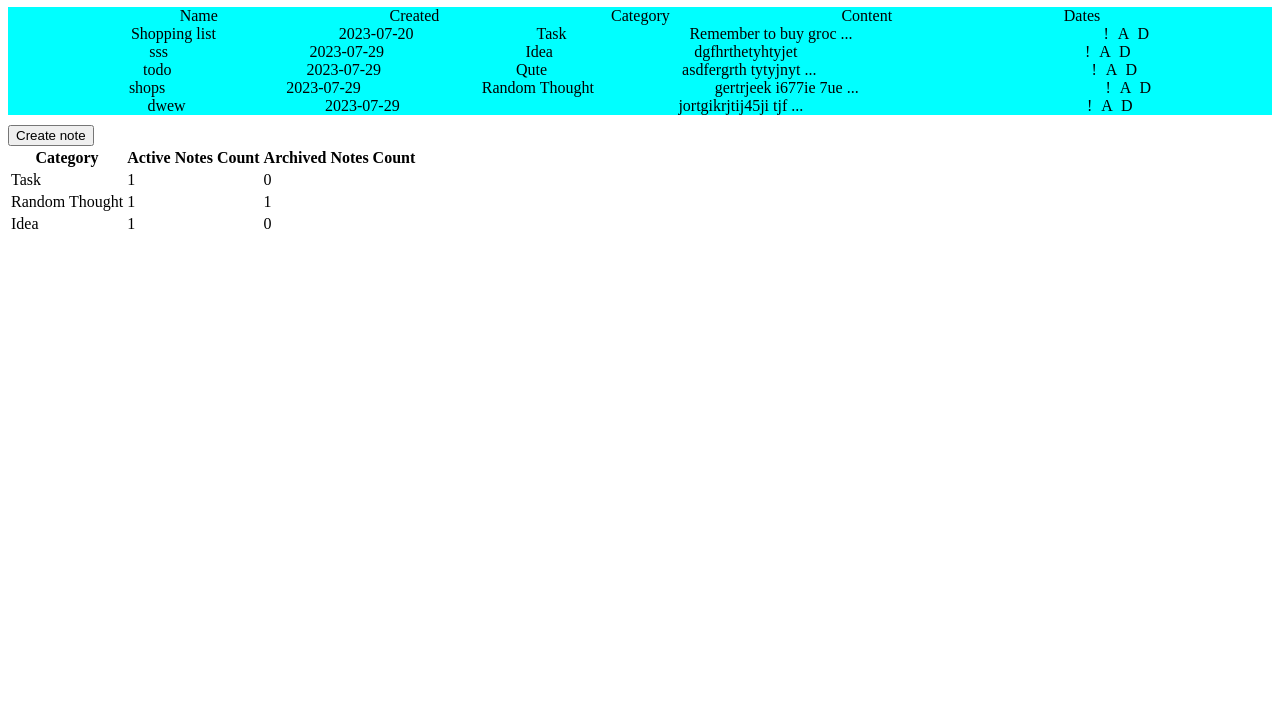
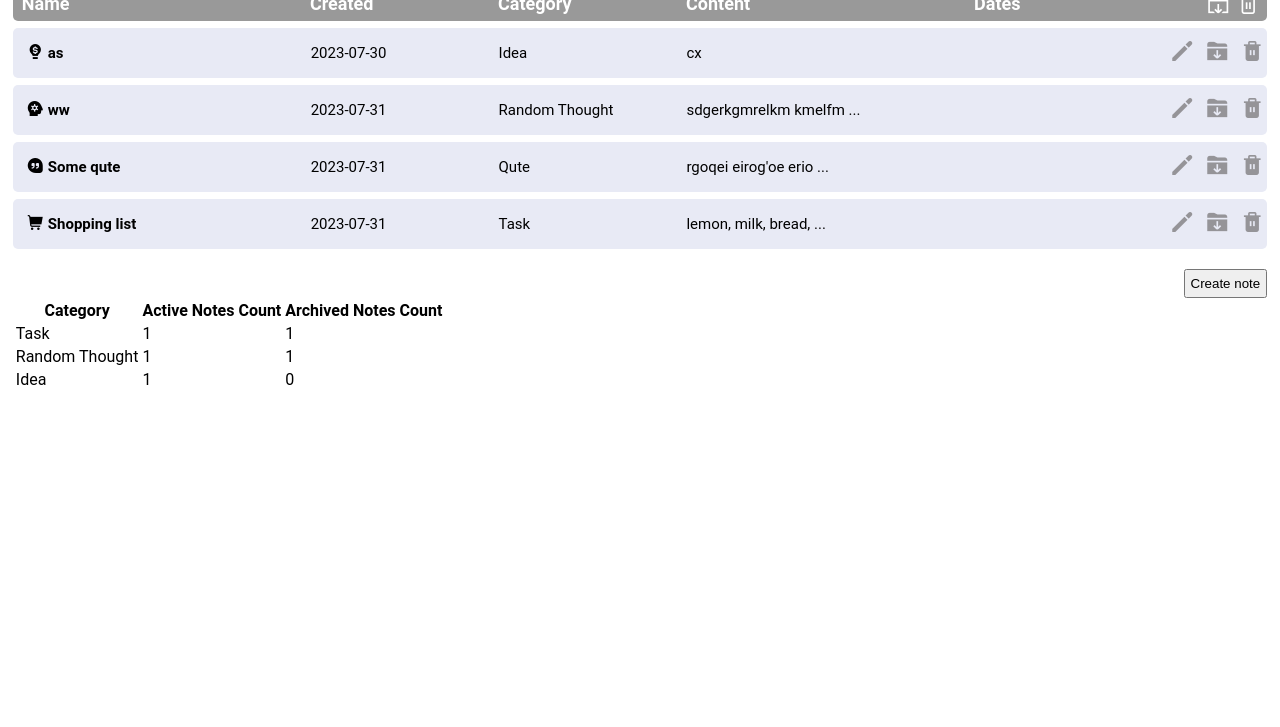
Before and after one commit to vadimdk/js-notes-app, a website with bundled scripts: page index.html in a window 1280 px wide. Shown: the part 73-800 px from the top of the page. Built offline with nearby package versions, Linux system fonts and the light colour scheme; data requests are answered from the project's data file.

Commit message:
add icons

```diff
--- a/db.json
+++ b/db.json
@@ -1,13 +1,5 @@
 {
   "notesData": [
-    {
-      "id": 1,
-      "name": "Shopping list",
-      "createdAt": "2023-07-20T00:00:00.000Z",
-      "content": "Remember to buy groceries.",
-      "category": "Task",
-      "archived": false
-    },
     {
       "id": 2,
       "name": "Todo list",
@@ -17,36 +9,44 @@
       "archived": true
     },
     {
-      "name": "sss",
+      "name": "as",
       "category": "Idea",
-      "content": "dgfhrthetyhtyjet",
+      "content": "cx",
       "archived": false,
-      "createdAt": "2023-07-29T12:00:41.158Z",
-      "id": 3
+      "createdAt": "2023-07-30T10:56:22.565Z",
+      "id": 7
     },
     {
-      "name": "todo",
-      "category": "Qute",
-      "content": "asdfergrth  tytyjnyt yjtyjty 20.03.2022",
-      "archived": false,
-      "createdAt": "2023-07-29T12:01:27.800Z",
-      "id": 4
+      "name": "Todo",
+      "category": "Task",
+      "content": "ewjfh jwefhoi weifhoi;3 iwrhf'o3wef iwerhfoi34ql iwoewrhofq",
+      "archived": true,
+      "createdAt": "2023-07-30T17:23:45.494Z",
+      "id": 11
     },
     {
-      "name": "shops",
+      "name": "ww",
       "category": "Random Thought",
-      "content": "gertrjeek i677ie 7uejw454jkkydfgghkjyil jr8l77ir",
+      "content": "sdgerkgmrelkm kmelfmelr;s.d",
       "archived": false,
-      "createdAt": "2023-07-29T12:12:04.932Z",
-      "id": 5
+      "createdAt": "2023-07-31T08:31:11.428Z",
+      "id": 12
     },
     {
-      "name": "dwew",
-      "category": "",
-      "content": "jortgikrjtij45ji tjfgiorm rjgoirk orjg45iorj rtijg'iotr trifjo;rt tiorjhorit ithjtor; rtohjrtohjortojgorihjlgorwi ijg rihjiotr irhgotir riohgrnvfjkgr;",
+      "name": "Some qute",
+      "category": "Qute",
+      "content": "rgoqei eirog'oe eriojgp'oe ",
       "archived": false,
-      "createdAt": "2023-07-29T12:24:39.285Z",
-      "id": 6
+      "createdAt": "2023-07-31T10:14:09.968Z",
+      "id": 13
+    },
+    {
+      "name": "Shopping list",
+      "category": "Task",
+      "content": "lemon, milk, bread, oats, tomatos, apples",
+      "archived": false,
+      "createdAt": "2023-07-31T10:43:10.884Z",
+      "id": 14
     }
   ]
 }
--- a/formHandlers/createNote.js
+++ b/formHandlers/createNote.js
@@ -4,7 +4,7 @@ const contentField = document.getElementById("content");
 
 let dataObj = {
   name: "",
-  category: "",
+  category: "Task",
   content: ""
 };
 
@@ -24,14 +24,13 @@ const sendData = async () => {
   }
 
   try {
-    const post = await fetch("http://localhost:4001/notesData", {
-      method: "post",
+     await fetch("http://localhost:4001/notesData", {
+      method: "POST",
       headers: {
         "Content-Type": "application/json",
       },
       body: JSON.stringify(data),
     });
-    // const result = await post.json()
   } catch (error) {
     console.log('error', error)
   }
--- /dev/null
+++ b/helpers/apiHandlers.js
@@ -0,0 +1,33 @@
+async function handleDeleteNote(id) {
+  try {
+    await fetch(`http://localhost:4001/notesData/${id}`, {
+      method: "DELETE",
+      headers: {
+        "Content-Type": "application/json"
+      }
+    });
+  } catch (error) {
+    console.log("error", error);
+  }
+}
+
+
+
+async function handleArchiveNote(id) {
+  console.log("id", id);
+  try {
+    await fetch(`http://localhost:4001/notesData/${id}`, {
+      method: "PATCH",
+      headers: {
+        "Content-Type": "application/json"
+      },
+      body: JSON.stringify({
+        archived: true
+      })
+    });
+  } catch (error) {
+    console.log("error", error);
+  }
+}
+
+export { handleDeleteNote, handleArchiveNote };
--- a/helpers/helperFunc.js
+++ b/helpers/helperFunc.js
@@ -1,14 +1,27 @@
 function cutLongString(str) {
-    if (str.length < 20) {
-        return str
-    }
-    const cutedStr = `${str.slice(0, 20)} ...`
-    return cutedStr
+  if (str.length < 20) {
+    return str;
+  }
+  const cutedStr = `${str.slice(0, 20)} ...`;
+  return cutedStr;
 }
 
 function extractDates(content) {
-    const dateRegex = /\d{1,2}\/\d{1,2}\/\d{4}/g;
-    return content.match(dateRegex) || [];
+  const dateRegex = /\d{1,2}\/\d{1,2}\/\d{4}/g;
+  return content.match(dateRegex) || [];
+}
+
+function handleIconToShow(category) {
+  switch (category) {
+    case "Qute":
+      return `<i class="fi fi-sr-comment-quote"></i>`;
+    case "Random Thought":
+      return `<i class="fi fi-ss-head-side-thinking"></i>`;
+    case "Idea":
+      return `<i class="fi fi-ss-lightbulb-dollar"></i>`;
+    default:
+      return `<i class="fi fi-ss-shopping-cart"></i>`;
   }
+}
 
-export {cutLongString, extractDates}
+export { cutLongString, extractDates, handleIconToShow };
--- a/index.html
+++ b/index.html
@@ -3,12 +3,21 @@
 <html>
 <head>
   <title>Notes App</title>
+
+  <link rel='stylesheet' href='https://cdn-uicons.flaticon.com/uicons-solid-rounded/css/uicons-solid-rounded.css'>
+  <link rel='stylesheet' href='https://cdn-uicons.flaticon.com/uicons-regular-straight/css/uicons-regular-straight.css'>
+  <link rel='stylesheet' href='https://cdn-uicons.flaticon.com/uicons-solid-straight/css/uicons-solid-straight.css'>
   <link rel="stylesheet" type="text/css" href="styles.css">
 </head>
 <body>
-  <h1>Notes App</h1>
-  <div id="notes-table" style="width:100%; margin-bottom: 10px; background-color: aqua;"></div>
-  <button id="btn-create">Create note</button>
+  <main>
+
+    <h3>Notes App</h3>
+    <div id="notes-table">
+    </div>
+    <div class="wrapper">
+      <button id="btn-create">Create note</button>
+    </div>
   <div id="summary-table"></div>
   <!-- modal -->
   <div id="form-modal" class="modal">
@@ -24,9 +33,9 @@
 
         <label for="category">Choose category</label>
         <select name="category" id="category">
-           <option value="Task">Task</option>
-           <option value="Random Thought">Random Thought</option>
-           <option value="Idea">Idea</option>
+          <option value="Task" >Task</option>
+          <option value="Random Thought">Random Thought</option>
+          <option value="Idea">Idea</option>
            <option value="Qute">Qute</option>
         </select>
       </form>
@@ -39,5 +48,6 @@
   </div>
   <!-- modal -->
   <script type="module" src="main.js"></script>
+</main>
 </body>
 </html>
--- a/main.js
+++ b/main.js
@@ -1,77 +1,47 @@
-import { renderNotesTable, fetchData } from "./tables/notesTable.js";
-import { renderSummaryTable } from "./tables/summaryTable.js";
+import { fetchData } from "./tables/notesTable.js";
+
 import {
   closeButton,
   openModal,
   closeModal,
   createNoteBtn,
-  closeIcon
+  closeIcon,
+  updateNotes
 } from "./helpers/buttonsHandlers.js";
 
-import { nameField, categoryField, contentField, inputHandler, submit, sendData} from "./formHandlers/createNote.js"
+import {
+  nameField,
+  categoryField,
+  contentField,
+  inputHandler,
+  submit,
+  sendData
+} from "./formHandlers/createNote.js";
+
+//open,close create note modal
 
 closeButton.addEventListener("click", closeModal);
 closeIcon.addEventListener("click", closeModal);
 createNoteBtn.addEventListener("click", openModal);
 
+//input change handlers
 nameField.addEventListener("change", inputHandler);
 categoryField.addEventListener("change", inputHandler);
 contentField.addEventListener("change", inputHandler);
 
-
+//submit form
 submit.addEventListener("click", sendData);
-
-// Event listener for archiving a note
-function archiveNoteHandler(event) {
-  const noteId = event.target.dataset.noteId;
-  const noteIndex = notesData.findIndex((note) => note.id === parseInt(noteId));
-
-  if (noteIndex !== -1) {
-    notesData[noteIndex].archived = true;
-    renderNotesTable(notesData);
-    renderSummaryTable(notesData);
-  }
-}
-
-// Event listener for unarchiving a note
-function unarchiveNoteHandler(event) {
-  const noteId = event.target.dataset.noteId;
-  const noteIndex = notesData.findIndex((note) => note.id === parseInt(noteId));
-
-  if (noteIndex !== -1) {
-    notesData[noteIndex].archived = false;
-    renderNotesTable(notesData);
-    renderSummaryTable(notesData);
-  }
-}
-
-// Function to bind event listeners to archive/unarchive buttons
-function bindEventListeners() {
-  const archiveButtons = document.querySelectorAll(".archive-button");
-  const unarchiveButtons = document.querySelectorAll(".unarchive-button");
-
-  archiveButtons.forEach((button) => {
-    button.addEventListener("click", archiveNoteHandler);
-  });
-
-  unarchiveButtons.forEach((button) => {
-    button.addEventListener("click", unarchiveNoteHandler);
-  });
-}
 
 function initApp() {
   fetchData();
-  // renderSummaryTable(notesData);
-  bindEventListeners();
 }
 
-// Call the main function to initialize the app
-
-const myh1Tag = document.getElementById("notes-table");
+const tableDiv = document.getElementById("notes-table");
 
 // Check the value of isConnected
-if (myh1Tag.isConnected) {
-  console.log("conected");
-
+if (tableDiv.isConnected) {
   initApp();
 }
+
+// Event listeners for various actions ( edit, remove, archive, unarchive)
+tableDiv.addEventListener("click", (event) => updateNotes(event));
--- a/styles.css
+++ b/styles.css
@@ -1,8 +1,68 @@
+html,
+body {
+  font-family: Roboto, sans-serif;
+  box-sizing: border-box;
+  max-width: 100vw;
+  margin: 0;
+}
+
+main {
+  width: 98%;
+  margin: 0 auto;
+}
+
 .table-row {
   width: 100%;
   display: flex;
-  justify-content: space-evenly;
+  justify-content: space-between;
   align-items: center;
+  border-radius: 5px;
+  margin-bottom: 7px;
+  background-color: rgb(232, 234, 245);
+  height: 50px;
+}
+
+.t-cell {
+  width: 250px;
+  font-size: 15px;
+}
+
+.t-cell_short {
+  width: 150px;
+}
+
+.name-col {
+  display: flex;
+  justify-content: flex-start;
+  font-weight: 600;
+  padding-left: 10px;
+}
+
+.name-col span {
+  margin-left: 5px;
+}
+
+.head-cell {
+  color: white;
+  font-weight: 700;
+  font-size: 18px;
+  padding-left: 4px;
+}
+
+.head {
+  height: 35px;
+  background-color: rgb(153, 153, 153);
+}
+
+#name-cell {
+  margin-left: 5px;
+}
+
+.wrapper {
+  margin-top: 20px;
+  display: flex;
+  align-items: center;
+  justify-content: end;
 }
 
 .modal {
@@ -41,7 +101,6 @@ form {
   display: flex;
   width: 90%;
   flex-direction: column;
-
 }
 
 input {
@@ -69,7 +128,38 @@ input {
   border-radius: 6px;
 }
 
+#btn-create {
+  cursor: pointer;
+  padding: 5px;
+}
+
+.icons-block {
+  display: flex;
+  justify-content: space-between;
+  width: 100px;
+  margin-right: 5px;
+}
+
+.head-icons {
+  justify-content: end;
+  align-items: center;
+  padding: 5px 4px 0 0;
+}
+
 .icons-block span {
-    padding-left: 5px;
+  padding-left: 10px;
   cursor: pointer;
 }
+
+.fi-ss-trash,
+.fi-ss-pencil,
+.fi-ss-folder-download {
+  color: rgba(99, 96, 96, 0.623);
+  font-size: 20px;
+}
+
+.fi-rs-folder-download,
+.fi-rs-trash {
+  color: white;
+  font-size: 20px;
+}
--- a/tables/notesTable.js
+++ b/tables/notesTable.js
@@ -1,5 +1,5 @@
 import {renderSummaryTable} from "./summaryTable.js"
-import {cutLongString, extractDates} from "./../helpers/helperFunc.js"
+import {cutLongString, extractDates, handleIconToShow} from "./../helpers/helperFunc.js"
 
 const fetchData = async () => {
   let data = [];
@@ -21,12 +21,16 @@ function renderNotesTable(notes) {
 
   const table = document.createElement("div");
   table.innerHTML = `
-      <div class="table-row">
-        <div class="th">Name</div>
-        <div class="th">Created</div>
-        <div class="th">Category</div>
-        <div class="th">Content</div>
-        <div class="th">Dates</div>
+      <div class="table-row head">
+        <div id="name-cell" class="t-cell head-cell">Name</div>
+        <div class="t-cell head-cell t-cell_short">Created</div>
+        <div class="t-cell head-cell t-cell_short">Category</div>
+        <div class="t-cell head-cell">Content</div>
+        <div class="t-cell head-cell t-cell_short">Dates</div>
+        <div class="icons-block head-icons">
+        <span class="archive-icon"><i class="fi fi-rs-folder-download"></i></span>
+        <span class="edit-icon" ><i class="fi fi-rs-trash"></i></span>
+        </div>
       </div>
     `;
 
@@ -34,6 +38,7 @@ function renderNotesTable(notes) {
     if (note.archived) {
       return
     }
+    const taskIcon = handleIconToShow(note.category)
     const datesMentioned = extractDates(note.content);
     const transformedStr = cutLongString(note.content)
 
@@ -41,15 +46,15 @@ function renderNotesTable(notes) {
     row.classList.add("table-row");
     row.id = note.id
     row.innerHTML = `
-      <div class="th">${note.name}</div>
-      <div class="th">${note.createdAt.slice(0, 10)}</div>
-      <div class="th">${note.category}</div>
-      <div class="th">${transformedStr}</div>
-      <div class="th">${datesMentioned.join(", ")}</div>
+      <div class="t-cell name-col"><span>${taskIcon}</span><span>${note.name}</span></div>
+      <div class="t-cell t-cell_short">${note.createdAt.slice(0, 10)}</div>
+      <div class="t-cell t-cell_short">${note.category}</div>
+      <div class="t-cell">${transformedStr}</div>
+      <div class="t-cell t-cell_short">${datesMentioned.join(", ")}</div>
       <div class="icons-block">
-      <span>!</span>
-      <span>A</span>
-      <span>D</span>
+      <span class="edit-icon" ><i class="fi fi-ss-pencil" data-key=${note.id}></i></span>
+      <span class="archive-icon"><i class="fi fi-ss-folder-download" data-key=${note.id}></i></span>
+      <span class="del-icon" ><i class="fi fi-ss-trash" data-key=${note.id}></i></span>
       </div>
       `;
 
```
Also changed, not shown: helpers/buttonsHandlers.js (+16 -1 lines). Lines whose indentation alone changed are shown as unchanged.
